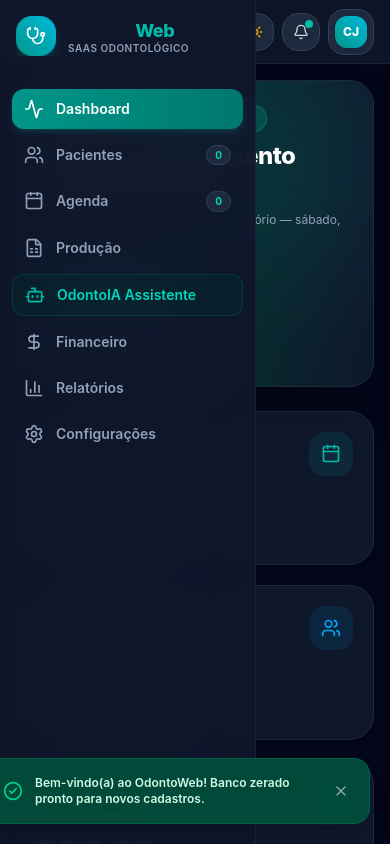
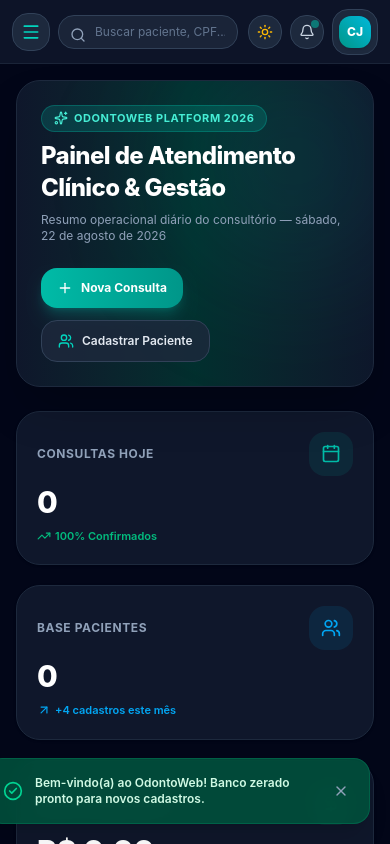
Before and after one commit to Juniorbor/FinancWeb, a React (Vite) app: page / in a window 390 px wide. Both pictures are taken after a click on the button "Entrar no Sistema". Shown: the top 844 px of the page. Built offline with nearby package versions, Linux system fonts and the light colour scheme.

Commit message:
Optimize responsive mobile navigation and touch layout for Android and iOS

```diff
--- a/index.html
+++ b/index.html
@@ -3,10 +3,14 @@
   <head>
     <meta charset="UTF-8" />
     <link rel="icon" type="image/svg+xml" href="/favicon.svg" />
-    <meta name="viewport" content="width=device-width, initial-scale=1.0" />
-    <title>OdontoWeb - Gestão de Consultório</title>
+    <meta name="viewport" content="width=device-width, initial-scale=1.0, maximum-scale=1.0, user-scalable=no, viewport-fit=cover" />
+    <meta name="theme-color" content="#0f172a" />
+    <meta name="apple-mobile-web-app-capable" content="yes" />
+    <meta name="apple-mobile-web-app-status-bar-style" content="black-translucent" />
+    <meta name="apple-mobile-web-app-title" content="OdontoWeb" />
+    <title>OdontoWeb - Gestão Odontológica</title>
   </head>
-  <body>
+  <body class="antialiased select-none overscroll-none">
     <div id="root"></div>
     <script type="module" src="/src/main.tsx"></script>
   </body>
--- a/src/App.tsx
+++ b/src/App.tsx
@@ -47,6 +47,7 @@
   // Tema Dark Mode
   const [darkMode, setDarkMode] = useState<boolean>(true);
   const [isSidebarCollapsed, setIsSidebarCollapsed] = useState<boolean>(false);
+  const [isMobileMenuOpen, setIsMobileMenuOpen] = useState<boolean>(false);
 
   // Autenticação
   const [isAutenticado, setIsAutenticado] = useState<boolean>(false);
@@ -231,15 +232,18 @@
     <div className={`min-h-screen font-sans transition-colors duration-300 ${
       darkMode ? 'bg-slate-950 text-slate-100' : 'bg-slate-50 text-slate-900'
     }`}>
-      {/* Sidebar Retrátil */}
+      {/* Sidebar Retrátil & Menu Mobile */}
       <Sidebar
         activeTab={activeTab === 'perfil_paciente' ? 'pacientes' : activeTab}
         onNavigate={(tab) => {
           setActiveTab(tab);
           setPacientePerfilSelecionado(null);
+          setIsMobileMenuOpen(false);
         }}
         isCollapsed={isSidebarCollapsed}
         onToggleCollapse={() => setIsSidebarCollapsed(!isSidebarCollapsed)}
+        isMobileOpen={isMobileMenuOpen}
+        onCloseMobile={() => setIsMobileMenuOpen(false)}
         darkMode={darkMode}
         onLogout={handleLogout}
         badgeCounts={{
@@ -263,6 +267,7 @@
           pacientes={pacientes}
           consultas={consultas}
           onSelectPaciente={(p) => handleVerPerfilPaciente(p)}
+          onToggleMobileMenu={() => setIsMobileMenuOpen(!isMobileMenuOpen)}
         />
 
         {/* Dynamic Views */}
--- a/src/components/HeaderBar.tsx
+++ b/src/components/HeaderBar.tsx
@@ -7,7 +7,8 @@
   Plus,
   User,
   LogOut,
-  ChevronDown
+  ChevronDown,
+  Menu
 } from 'lucide-react';
 import type { Paciente, Consulta } from '../types';
 
@@ -25,6 +26,7 @@
   pacientes: Paciente[];
   consultas: Consulta[];
   onSelectPaciente: (paciente: Paciente) => void;
+  onToggleMobileMenu?: () => void;
 }
 
 export const HeaderBar: React.FC<HeaderBarProps> = ({
@@ -35,7 +37,8 @@
   onNavigate,
   pacientes,
   consultas: _consultas,
-  onSelectPaciente
+  onSelectPaciente,
+  onToggleMobileMenu
 }) => {
   const [searchQuery, setSearchQuery] = useState<string>('');
   const [searchOpen, setSearchOpen] = useState<boolean>(false);
@@ -43,9 +46,8 @@
   const [profileOpen, setProfileOpen] = useState<boolean>(false);
 
   const notificacoes = [
-    { id: 1, titulo: 'Nova Consulta Agendada', desc: 'Ana Clara confirmou para as 09:00', hora: 'Há 10 min' },
-    { id: 2, titulo: 'Resultado de Tomografia', desc: 'Raio-X Panorâmico de Roberto Alves disponível', hora: 'Há 45 min' },
-    { id: 3, titulo: 'Aviso de Estoque', desc: 'Insumo Resina Composta A2 abaixo do limite', hora: 'Há 2 horas' }
+    { id: 1, titulo: 'Nova Consulta Agendada', desc: 'Confirmado para as 09:00', hora: 'Há 10 min' },
+    { id: 2, titulo: 'Resultado de Tomografia', desc: 'Tomografia disponível na aba Produção', hora: 'Há 45 min' }
   ];
 
   const resultadosBusca = searchQuery.trim()
@@ -59,30 +61,44 @@
 
   const iniciais = usuarioLogado?.nome
     ? usuarioLogado.nome.split(' ').map((n) => n[0]).join('').slice(0, 2).toUpperCase()
-    : 'OW';
+    : 'CJ';
 
   return (
     <header
-      className={`sticky top-0 z-20 h-16 border-b transition-colors backdrop-blur-md px-4 sm:px-6 flex items-center justify-between gap-4 ${
+      className={`sticky top-0 z-20 h-16 border-b transition-colors backdrop-blur-md px-3 sm:px-6 flex items-center justify-between gap-2.5 ${
         darkMode
           ? 'bg-slate-900/90 border-slate-800/80 text-white'
           : 'bg-white/90 border-slate-200/80 text-slate-800'
       }`}
     >
-      {/* Busca Global Inteligente */}
-      <div className="relative flex-1 max-w-md">
+      {/* Botão Menu Hamburger para Celulares (Android & iOS) + Busca Global */}
+      <div className="flex items-center gap-2 flex-1 max-w-md">
+        <button
+          onClick={onToggleMobileMenu}
+          className={`p-2 rounded-2xl border md:hidden flex items-center justify-center cursor-pointer transition-all shrink-0 ${
+            darkMode
+              ? 'bg-slate-800 border-slate-700 text-teal-400 hover:bg-slate-700'
+              : 'bg-slate-100 border-slate-200 text-teal-600 hover:bg-slate-200'
+          }`}
+          aria-label="Abrir Menu de Navegação"
+        >
+          <Menu className="w-5 h-5" />
+        </button>
+
+        {/* Campo de Busca Inteligente */}
+        <div className="relative flex-1">
           <div className="relative">
-          <Search className="w-4 h-4 text-slate-400 absolute left-3.5 top-3" />
+            <Search className="w-4 h-4 text-slate-400 absolute left-3 top-3" />
             <input
               type="text"
-            placeholder="Busca global de pacientes, CPF ou prontuários (Pressione / para buscar)..."
+              placeholder="Buscar paciente, CPF..."
               value={searchQuery}
               onChange={(e) => {
                 setSearchQuery(e.target.value);
                 setSearchOpen(true);
               }}
               onFocus={() => setSearchOpen(true)}
-            className={`w-full pl-10 pr-4 py-2 text-xs sm:text-sm rounded-2xl border transition-all focus:outline-none focus:ring-2 focus:ring-teal-500 ${
+              className={`w-full pl-9 pr-3 py-2 text-xs rounded-2xl border transition-all focus:outline-none focus:ring-2 focus:ring-teal-500 ${
                 darkMode
                   ? 'bg-slate-800/80 border-slate-700 text-white placeholder-slate-500'
                   : 'bg-slate-100/80 border-slate-200 text-slate-800 placeholder-slate-400'
@@ -90,90 +106,91 @@
             />
           </div>
 
-        {/* Dropdown de Resultados da Busca */}
-        {searchOpen && searchQuery.trim() && (
+          {/* Result Dropdown */}
+          {searchOpen && searchQuery.trim().length > 0 && (
             <div
-            className={`absolute left-0 top-full mt-2 w-full rounded-2xl border shadow-2xl overflow-hidden z-50 p-2 space-y-1 ${
+              className={`absolute left-0 top-full mt-2 w-full max-w-md rounded-2xl border shadow-2xl p-2 z-50 space-y-1 max-h-64 overflow-y-auto ${
                 darkMode ? 'bg-slate-900 border-slate-800 text-white' : 'bg-white border-slate-200 text-slate-800'
               }`}
             >
-            <div className="text-[11px] font-bold text-slate-400 px-3 py-1 uppercase">Pacientes Encontrados</div>
               {resultadosBusca.length > 0 ? (
                 resultadosBusca.map((p) => (
                   <div
                     key={p.id}
                     onClick={() => {
                       onSelectPaciente(p);
-                    onNavigate('pacientes');
                       setSearchOpen(false);
                       setSearchQuery('');
                     }}
-                  className={`p-2.5 rounded-xl cursor-pointer transition-colors flex items-center justify-between ${
-                    darkMode ? 'hover:bg-slate-800' : 'hover:bg-slate-50'
+                    className={`p-2.5 rounded-xl cursor-pointer transition-colors flex items-center justify-between text-xs ${
+                      darkMode ? 'hover:bg-slate-800' : 'hover:bg-slate-100'
                     }`}
                   >
                     <div>
-                    <p className="font-bold text-xs">{p.nome}</p>
-                    <p className="text-[11px] text-slate-400">CPF: {p.cpf} • Tel: {p.telefone}</p>
+                      <p className="font-bold text-slate-900 dark:text-white">{p.nome}</p>
+                      <p className="text-[10px] text-slate-400">CPF: {p.cpf} • Tel: {p.telefone}</p>
                     </div>
-                  <span className="text-[10px] font-semibold bg-teal-100 dark:bg-teal-950 text-teal-700 dark:text-teal-400 px-2 py-0.5 rounded-md">
+                    <span className="text-[10px] font-bold text-teal-500 bg-teal-500/10 px-2 py-0.5 rounded-md">
                       Ver Prontuário
                     </span>
                   </div>
                 ))
               ) : (
-              <div className="p-3 text-xs text-slate-400 text-center">Nenhum paciente encontrado com termo de busca.</div>
+                <div className="p-3 text-center text-xs text-slate-400">
+                  Nenhum paciente localizado para "{searchQuery}".
+                </div>
               )}
             </div>
           )}
         </div>
+      </div>
 
       {/* Ações da Direita */}
       <div className="flex items-center gap-2 sm:gap-3">
-
-        {/* Botão Novo Agendamento Rápido */}
-        <button
-          onClick={() => onNavigate('agenda')}
-          className="hidden sm:flex items-center gap-2 bg-gradient-to-r from-teal-600 to-teal-700 hover:from-teal-700 hover:to-teal-800 text-white px-3.5 py-2 rounded-xl text-xs font-bold shadow-md shadow-teal-600/20 transition-all cursor-pointer"
-        >
-          <Plus className="w-3.5 h-3.5" /> Nova Consulta
-        </button>
-
-        {/* Toggle Dark / Light Mode */}
+        {/* Toggle Tema (Claro / Escuro) */}
         <button
           onClick={onToggleDarkMode}
-          className={`p-2.5 rounded-2xl border transition-all cursor-pointer ${
+          className={`p-2 rounded-2xl border transition-all cursor-pointer ${
             darkMode
               ? 'bg-slate-800 border-slate-700 text-amber-400 hover:bg-slate-700'
               : 'bg-slate-100 border-slate-200 text-slate-600 hover:bg-slate-200'
           }`}
-          title={darkMode ? 'Mudar para Modo Claro' : 'Mudar para Modo Escuro'}
+          title={darkMode ? 'Alternar para Modo Claro' : 'Alternar para Modo Escuro'}
         >
           {darkMode ? <Sun className="w-4 h-4" /> : <Moon className="w-4 h-4" />}
         </button>
 
-        {/* Notificações Bell */}
+        {/* Botão Novo Paciente Rápido (Oculto em telas super pequenas) */}
+        <button
+          onClick={() => onNavigate('pacientes')}
+          className="hidden sm:flex bg-gradient-to-r from-teal-600 to-teal-700 hover:from-teal-700 hover:to-teal-800 text-white font-bold px-3 py-2 rounded-2xl text-xs items-center gap-1.5 shadow-md shadow-teal-600/20 transition-all cursor-pointer shrink-0"
+        >
+          <Plus className="w-4 h-4" />
+          <span>+ Paciente</span>
+        </button>
+
+        {/* Notificações */}
         <div className="relative">
           <button
             onClick={() => {
               setNotifOpen(!notifOpen);
               setProfileOpen(false);
             }}
-            className={`p-2.5 rounded-2xl border transition-all relative cursor-pointer ${
+            className={`p-2 rounded-2xl border transition-all cursor-pointer relative ${
               darkMode
                 ? 'bg-slate-800 border-slate-700 text-slate-300 hover:bg-slate-700'
                 : 'bg-slate-100 border-slate-200 text-slate-600 hover:bg-slate-200'
             }`}
           >
             <Bell className="w-4 h-4" />
-            <span className="absolute top-1.5 right-1.5 w-2 h-2 rounded-full bg-teal-500 animate-ping"></span>
-            <span className="absolute top-1.5 right-1.5 w-2 h-2 rounded-full bg-teal-500"></span>
+            {notificacoes.length > 0 && (
+              <span className="absolute top-1 right-1 w-2 h-2 bg-teal-500 rounded-full animate-pulse" />
+            )}
           </button>
 
-          {/* Menu de Notificações */}
           {notifOpen && (
             <div
-              className={`absolute right-0 top-full mt-3 w-80 rounded-2xl border shadow-2xl p-3 z-50 space-y-2 ${
+              className={`absolute right-0 top-full mt-2 w-72 sm:w-80 rounded-2xl border shadow-2xl p-3 z-50 space-y-2 ${
                 darkMode ? 'bg-slate-900 border-slate-800 text-white' : 'bg-white border-slate-200 text-slate-800'
               }`}
             >
@@ -187,7 +204,7 @@
                   <div
                     key={n.id}
                     className={`p-2.5 rounded-xl border text-xs space-y-1 transition-colors ${
-                      darkMode ? 'bg-slate-800/50 border-slate-800 hover:bg-slate-800' : 'bg-slate-50 border-slate-100 hover:bg-slate-100'
+                      darkMode ? 'bg-slate-800/50 border-slate-800' : 'bg-slate-50 border-slate-100'
                     }`}
                   >
                     <div className="flex justify-between font-bold">
@@ -209,13 +226,13 @@
               setProfileOpen(!profileOpen);
               setNotifOpen(false);
             }}
-            className={`flex items-center gap-2.5 p-1.5 sm:px-3 sm:py-1.5 rounded-2xl border transition-all cursor-pointer ${
+            className={`flex items-center gap-2 p-1.5 sm:px-3 sm:py-1.5 rounded-2xl border transition-all cursor-pointer ${
               darkMode
                 ? 'bg-slate-800 border-slate-700 hover:bg-slate-700'
                 : 'bg-slate-100 border-slate-200 hover:bg-slate-200'
             }`}
           >
-            <div className="w-8 h-8 rounded-xl bg-gradient-to-tr from-teal-600 to-cyan-500 flex items-center justify-center text-xs font-extrabold text-white shadow">
+            <div className="w-8 h-8 rounded-xl bg-gradient-to-tr from-teal-600 to-cyan-500 flex items-center justify-center text-xs font-extrabold text-white shadow shrink-0">
               {iniciais}
             </div>
 
@@ -230,15 +247,15 @@
           {/* Menu Dropdown do Perfil */}
           {profileOpen && (
             <div
-              className={`absolute right-0 top-full mt-3 w-56 rounded-2xl border shadow-2xl p-2 z-50 space-y-1 ${
+              className={`absolute right-0 top-full mt-2 w-56 rounded-2xl border shadow-2xl p-2 z-50 space-y-1 ${
                 darkMode ? 'bg-slate-900 border-slate-800 text-white' : 'bg-white border-slate-200 text-slate-800'
               }`}
             >
               <div className="p-3 border-b border-slate-800/30 text-xs">
-                <p className="font-bold text-slate-900 dark:text-white">{usuarioLogado?.nome}</p>
-                <p className="text-[11px] text-slate-400">{usuarioLogado?.email}</p>
-                <span className="inline-block mt-1 text-[10px] font-semibold text-teal-500 bg-teal-50 dark:bg-teal-950 px-2 py-0.5 rounded-md">
-                  {usuarioLogado?.funcao}
+                <p className="font-bold text-slate-900 dark:text-white">{usuarioLogado?.nome || 'Crenilto Junior'}</p>
+                <p className="text-[11px] text-slate-400">{usuarioLogado?.email || 'juniorbor1986@gmail.com'}</p>
+                <span className="inline-block mt-1 text-[10px] font-semibold text-teal-500 bg-teal-500/10 px-2 py-0.5 rounded-md">
+                  {usuarioLogado?.funcao || 'Administrador / Cirurgião-Dentista'}
                 </span>
               </div>
 
@@ -258,12 +275,11 @@
                 onClick={onLogout}
                 className="w-full flex items-center gap-2.5 px-3 py-2 rounded-xl text-xs font-semibold text-rose-600 hover:bg-rose-50 dark:hover:bg-rose-950/40 transition-colors cursor-pointer"
               >
-                <LogOut className="w-4 h-4" /> Sair do Sistema
+                <LogOut className="w-4 h-4" /> Sair da Conta
               </button>
             </div>
           )}
         </div>
-
       </div>
     </header>
   );
--- a/src/components/Sidebar.tsx
+++ b/src/components/Sidebar.tsx
@@ -11,7 +11,8 @@
   ChevronRight,
   Stethoscope,
   LogOut,
-  FileSpreadsheet
+  FileSpreadsheet,
+  X
 } from 'lucide-react';
 
 interface SidebarProps {
@@ -19,6 +20,8 @@
   onNavigate: (tab: string) => void;
   isCollapsed: boolean;
   onToggleCollapse: () => void;
+  isMobileOpen?: boolean;
+  onCloseMobile?: () => void;
   darkMode?: boolean;
   onLogout?: () => void;
   badgeCounts?: {
@@ -33,6 +36,8 @@
   onNavigate,
   isCollapsed,
   onToggleCollapse,
+  isMobileOpen = false,
+  onCloseMobile,
   darkMode,
   onLogout,
   badgeCounts
@@ -48,36 +53,63 @@
     { id: 'configuracoes', label: 'Configurações', icon: Settings },
   ];
 
+  const handleItemClick = (id: string) => {
+    onNavigate(id);
+    if (onCloseMobile) {
+      onCloseMobile();
+    }
+  };
+
   return (
+    <>
+      {/* Backdrop de fundo para Celulares (Android & iOS) */}
+      {isMobileOpen && (
+        <div
+          onClick={onCloseMobile}
+          className="fixed inset-0 bg-slate-950/80 backdrop-blur-sm z-40 md:hidden transition-opacity"
+        />
+      )}
+
       <aside
-      className={`fixed left-0 top-0 h-screen z-30 transition-all duration-300 flex flex-col justify-between border-r backdrop-blur-xl select-none ${
+        className={`fixed left-0 top-0 h-screen z-50 transition-all duration-300 flex flex-col justify-between border-r select-none ${
           darkMode
-          ? 'bg-slate-900/95 border-slate-800/80 text-slate-200'
-          : 'bg-white/95 border-slate-200/80 text-slate-700'
-      } ${isCollapsed ? 'w-20' : 'w-64'}`}
+            ? 'bg-slate-900 border-slate-800/80 text-slate-200'
+            : 'bg-white border-slate-200/80 text-slate-700'
+        } ${isCollapsed ? 'w-20' : 'w-64'} ${
+          isMobileOpen ? 'translate-x-0 w-72 max-w-[85vw]' : '-translate-x-full md:translate-x-0'
+        }`}
       >
-      {/* Top Header Logo */}
+        {/* Header do Logo e Fechar no Mobile */}
         <div className="p-4 flex items-center justify-between border-b border-slate-800/20 dark:border-slate-800/60">
           <div
-          onClick={() => onNavigate('dashboard')}
+            onClick={() => handleItemClick('dashboard')}
             className="flex items-center gap-3 cursor-pointer overflow-hidden"
           >
             <div className="bg-gradient-to-tr from-teal-600 to-cyan-500 p-2.5 rounded-2xl text-slate-950 font-bold shadow-lg shadow-teal-500/20 shrink-0">
               <Stethoscope className="w-5 h-5 text-white" />
             </div>
-          {!isCollapsed && (
+            {(!isCollapsed || isMobileOpen) && (
               <div className="transition-opacity duration-300">
                 <span className="font-extrabold text-lg tracking-tight text-slate-900 dark:text-white flex items-center gap-1">
                   Odonto<span className="text-teal-500">Web</span>
                 </span>
                 <span className="text-[10px] font-semibold text-slate-400 block -mt-1 uppercase tracking-wider">
-                SaaS Odontológico
+                  Gestão Odontológica
                 </span>
               </div>
             )}
           </div>
 
-        {/* Botão de recolher/expandir sidebar */}
+          {/* Botão de Fechar no Mobile */}
+          <button
+            onClick={onCloseMobile}
+            className="p-1.5 rounded-xl bg-slate-800 text-slate-400 hover:text-white md:hidden cursor-pointer"
+            aria-label="Fechar Menu"
+          >
+            <X className="w-5 h-5" />
+          </button>
+
+          {/* Botão de recolher/expandir sidebar no Desktop */}
           <button
             onClick={onToggleCollapse}
             className={`p-1.5 rounded-xl border transition-colors hidden md:flex items-center justify-center cursor-pointer ${
@@ -91,7 +123,7 @@
           </button>
         </div>
 
-      {/* Navigation List */}
+        {/* Lista de Navegação */}
         <div className="flex-1 overflow-y-auto px-3 py-4 space-y-1.5 scrollbar-thin">
           {menuItems.map((item) => {
             const Icon = item.icon;
@@ -99,8 +131,8 @@
             return (
               <div key={item.id} className="relative group">
                 <button
-                onClick={() => onNavigate(item.id)}
-                className={`w-full flex items-center gap-3 px-3 py-2.5 rounded-xl text-sm font-semibold transition-all duration-200 cursor-pointer ${
+                  onClick={() => handleItemClick(item.id)}
+                  className={`w-full flex items-center gap-3 px-3 py-3 rounded-2xl text-sm font-bold transition-all duration-200 cursor-pointer min-h-[44px] ${
                     isActive
                       ? 'bg-gradient-to-r from-teal-600 to-teal-700 text-white shadow-md shadow-teal-600/20'
                       : item.isHighlight
@@ -116,11 +148,11 @@
                     isActive ? 'text-white' : item.isHighlight ? 'text-teal-500' : 'text-slate-400 group-hover:text-teal-500'
                   }`} />
 
-                {!isCollapsed && (
+                  {(!isCollapsed || isMobileOpen) && (
                     <span className="truncate flex-1 text-left">{item.label}</span>
                   )}
 
-                {!isCollapsed && item.badge !== undefined && (
+                  {(!isCollapsed || isMobileOpen) && item.badge !== undefined && (
                     <span
                       className={`text-[10px] font-bold px-2 py-0.5 rounded-full shrink-0 ${
                         isActive
@@ -134,23 +166,19 @@
                     </span>
                   )}
                 </button>
-
-              {/* Tooltip quando a sidebar está recolhida */}
-              {isCollapsed && (
-                <div className="absolute left-full top-1/2 -translate-y-1/2 ml-3 px-3 py-1.5 bg-slate-900 text-white text-xs font-semibold rounded-lg shadow-xl whitespace-nowrap opacity-0 pointer-events-none group-hover:opacity-100 transition-opacity z-50">
-                  {item.label}
-                </div>
-              )}
               </div>
             );
           })}
         </div>
 
-      {/* Footer / User Profile & Logout */}
+        {/* Footer com botão Sair */}
         <div className="p-3 border-t border-slate-800/20 dark:border-slate-800/60 space-y-2">
           <button
-          onClick={onLogout}
-          className={`w-full flex items-center gap-3 px-3 py-2 rounded-xl text-xs font-semibold transition-all cursor-pointer ${
+            onClick={() => {
+              if (onLogout) onLogout();
+              if (onCloseMobile) onCloseMobile();
+            }}
+            className={`w-full flex items-center gap-3 px-3 py-3 rounded-2xl text-xs font-bold transition-all cursor-pointer min-h-[44px] ${
               darkMode
                 ? 'text-rose-400 hover:bg-rose-950/40 hover:text-rose-300'
                 : 'text-rose-600 hover:bg-rose-50 hover:text-rose-700'
@@ -158,9 +186,10 @@
             title="Encerrar Sessão"
           >
             <LogOut className="w-4 h-4 shrink-0" />
-          {!isCollapsed && <span>Sair do Sistema</span>}
+            {(!isCollapsed || isMobileOpen) && <span>Sair do Sistema</span>}
           </button>
         </div>
       </aside>
+    </>
   );
 };
--- a/src/index.css
+++ b/src/index.css
@@ -9,6 +9,30 @@
 
 #root {
   min-height: 100vh;
+}
+
+/* ==========================================================================
+   OTIMIZAÇÃO PROFISSIONAL PARA CELULARES ANDROID E IOS
+   ========================================================================== */
+html, body {
+  -webkit-tap-highlight-color: transparent;
+  touch-action: manipulation;
+  overflow-x: hidden;
+  width: 100%;
+}
+
+.overflow-x-auto, .overflow-y-auto {
+  -webkit-overflow-scrolling: touch;
+}
+
+.scrollbar-thin::-webkit-scrollbar {
+  width: 4px;
+  height: 4px;
+}
+
+.scrollbar-thin::-webkit-scrollbar-thumb {
+  background: rgba(148, 163, 184, 0.3);
+  border-radius: 9999px;
 }
 
 /* ==========================================================================
```
Lines whose indentation alone changed are shown as unchanged.
